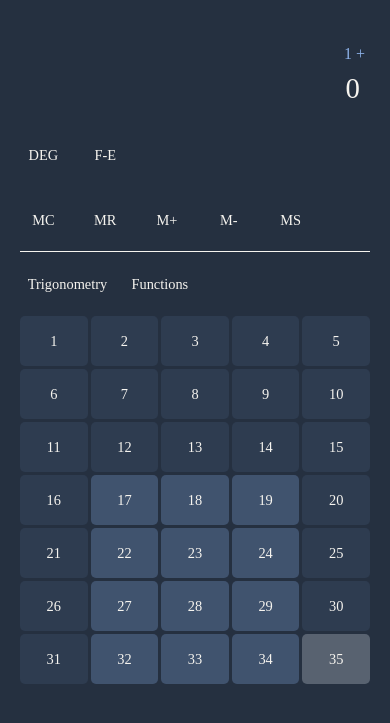
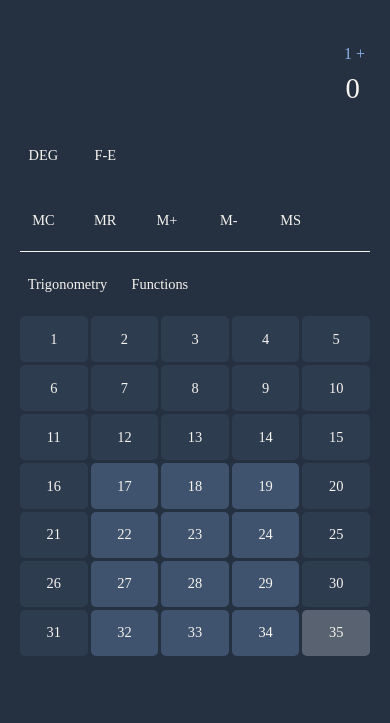
Before and after one commit to Lirmortoch/calc-v1-, a website: page calc/index.html in a window 390 px wide. Shown: the part 111-834 px from the top of the page. Drawn offline with Linux system fonts and the light colour scheme; a web font is replaced by a local one.

Commit message:
Немного переделал стили

```diff
--- a/calc/css/style.css
+++ b/calc/css/style.css
@@ -169,7 +169,7 @@ body {
 }
 
 .main {
-    margin: 4em 0 0 0;
+    margin: 2em 0 0 0;
 }
 
 .calculator {
@@ -276,7 +276,7 @@ input[type=number] {
 /* Main buttons */
 .action-buttons {
     display: grid;
-    grid-auto-rows: 75px;
+    grid-auto-rows: 4vmax;
     grid-auto-columns: 315px;
 
     grid-template-columns: repeat(5, 1fr);
@@ -417,7 +417,7 @@ input[type=number] {
         padding: 80px;
     }
     .action-buttons {
-        grid-auto-rows: 135px;
+        grid-auto-rows: 3.3vmax;
     }
 }
 
@@ -428,9 +428,7 @@ input[type=number] {
     .wrap {
         padding: 40px;
     }
-    .action-buttons {
-        grid-auto-rows: 105px;
-    }
+
 }
 
 @media screen and (max-width: 1400px) {
@@ -440,11 +438,12 @@ input[type=number] {
     }
 }
 
-/* --------------------------------------------------------------------------------------- */
-
 @media screen and (max-width: 1100px) {
     .header__nav {
         display: none;
+    }
+    .action-buttons {
+        grid-auto-rows: 5.45vmax;
     }
 }
 
@@ -464,9 +463,7 @@ input[type=number] {
         padding: 3.3vh 2vw;
         margin: 0 5px 0 0;
     }
-    .action-buttons {
-        grid-auto-rows: 70px;
-    }
+
     .functionality-btn {
         padding: 2.2vh 2vw;
     }
@@ -479,32 +476,4 @@ input[type=number] {
     .title {
         font-size: 2em;
     }
-    .action-buttons {
-        grid-auto-rows: 60px;
-    }
 }
-
-/* --------------------------------------------------------------------------------------- */
-@media screen and (max-height: 900px) {
-    .action-buttons {
-        grid-auto-rows: 55px;
-    }
-}
-
-@media screen and (max-height: 850px) {
-    .action-buttons {
-        grid-auto-rows: 50px;
-    }
-}
-
-@media screen and (max-height: 800px) {
-    .action-buttons {
-        grid-auto-rows: 40px;
-    }
-}
-
-@media screen and (max-height: 700px) {
-    .action-buttons {
-        grid-auto-rows: 30px;
-    }
-}
```
